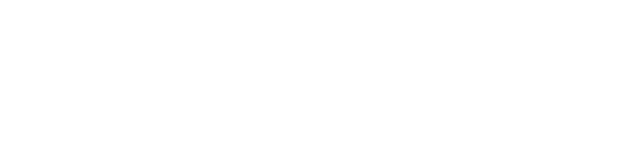
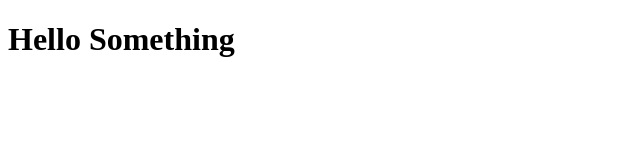
Before and after one commit to sultankondy/git-one, a plain HTML site: page index.html in a window 1280 px wide. Shown: the whole page, without its empty margins (0-640 px from the left). Drawn offline with Linux system fonts and the light colour scheme.

Commit message:
added h1

```diff
--- a/index.html
+++ b/index.html
@@ -6,6 +6,6 @@
 	<title>My second commit</title>
 </head>
 <body>
-
+	<h1>Hello Something</h1>
 </body>
 </html>
```
